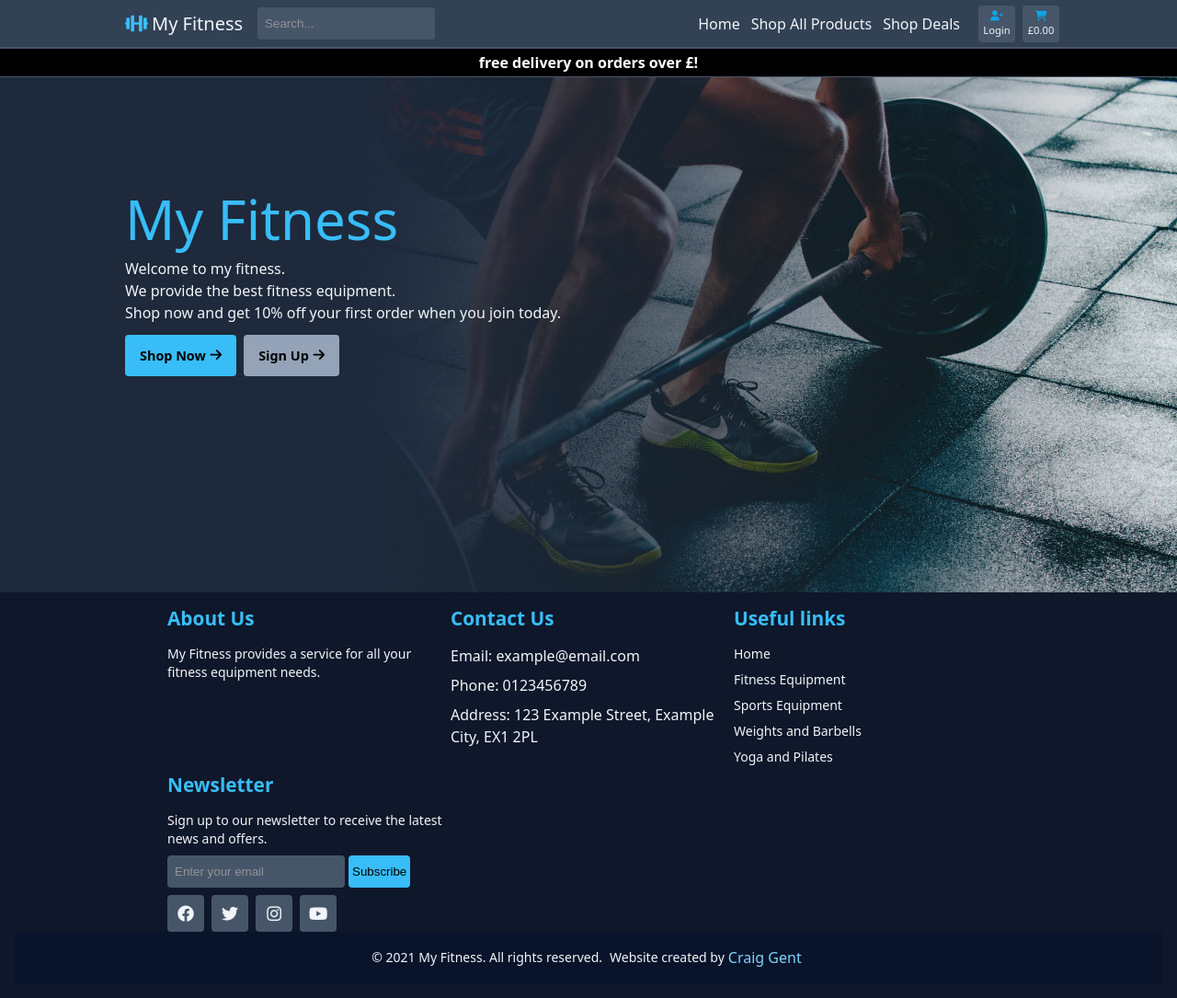
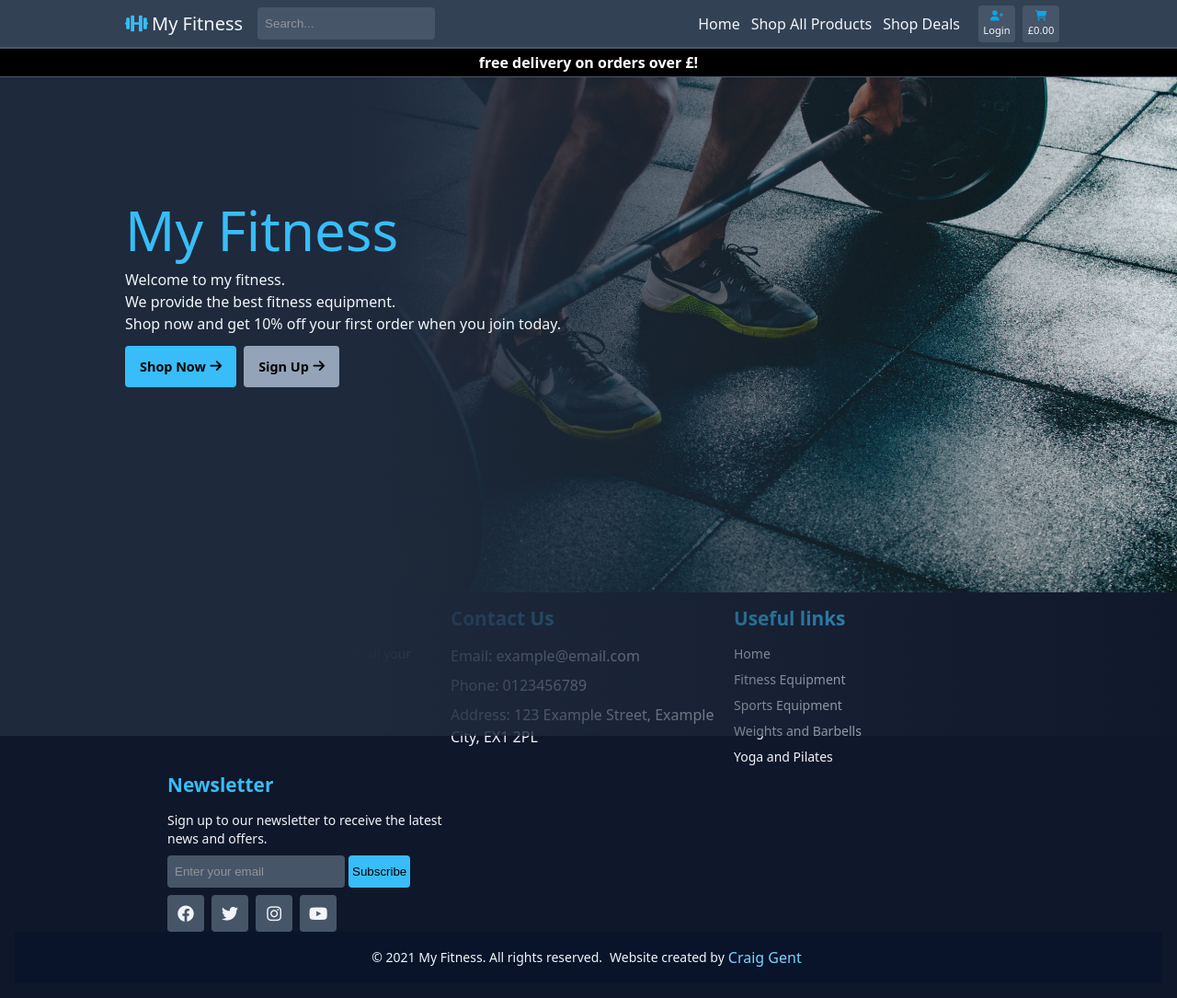
Before and after one commit to Genty83/My-Fitness, a Django app: template home/templates/home/home.html in a window 1280 px wide. Shown: the whole page at 92% size. Run offline with Django 3.2, Linux system fonts and the light colour scheme; the template is opened without the code that fills it, so the values that code supplies are empty; some libraries are stand-ins or nearby versions.

Commit message:
Made changes to hero section

```diff
--- a/home/templates/home/home.html
+++ b/home/templates/home/home.html
@@ -6,7 +6,8 @@
 
 {% block content %}
 <section>
-  <div class="container view-height-70 width-100 hero-bg">
+  <div class="container view-height-70 width-100">
+    <img class="hero-img" src="media/hero-img-1.jpg" alt="">
     <div class="hero-overlay">
       <div class="hero-content container height-100 width-80 margin-auto breakpoint-md">
         <div class="flex-col height-80 gap-3 justify-center align-start pad-2">
--- a/static/css/style.css
+++ b/static/css/style.css
@@ -2590,14 +2590,10 @@ Grid System
   display: grid;
 }
 
-.hero-bg {
-  background-image: url("/static/media/hero-img-1.jpg");
-  background-size: cover;
-  background-position: center top;
-  background-repeat: no-repeat;
-  position: relative;
-  transition: background-image 1s ease-in-out;
-  z-index: 0;
+.hero-img {
+  width: 100%;
+  height: 100%;
+  object-fit: cover;
 }
 
 .hero-overlay {
```
